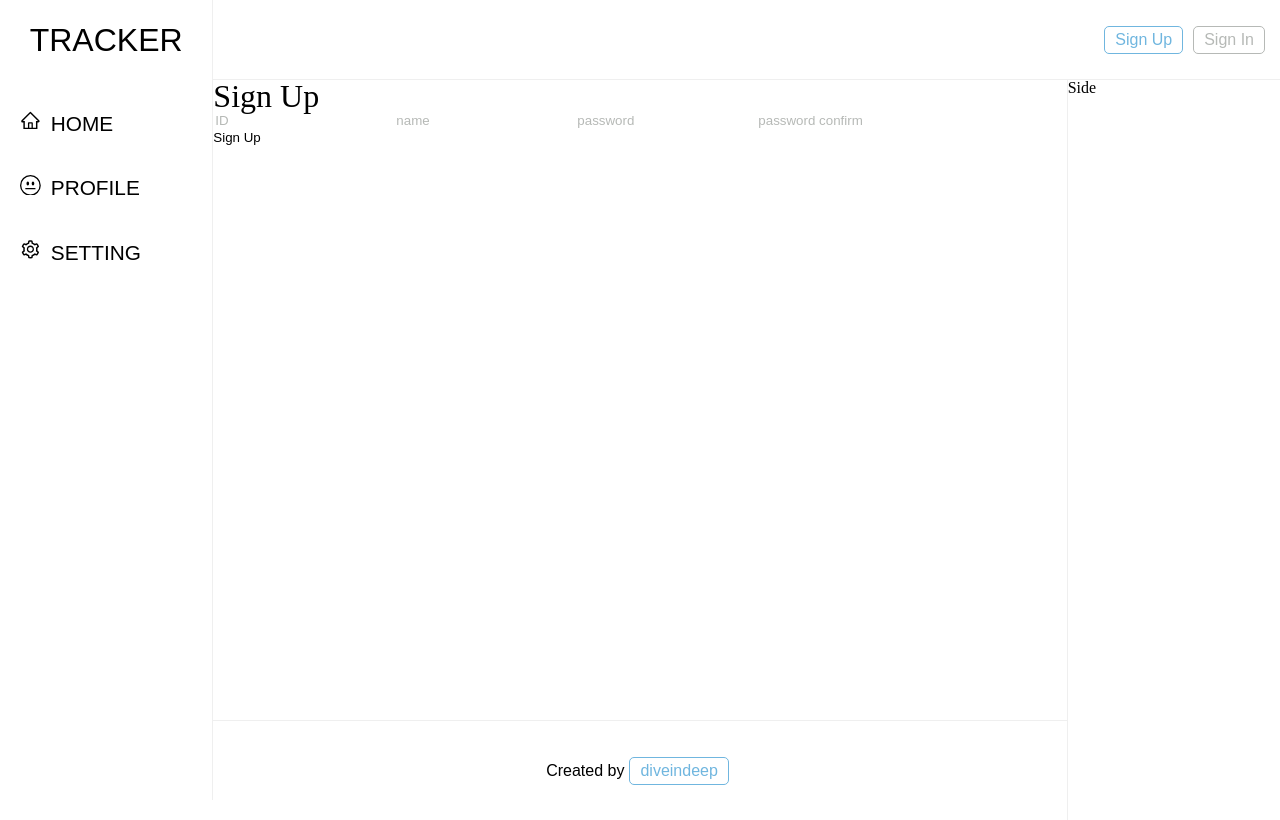
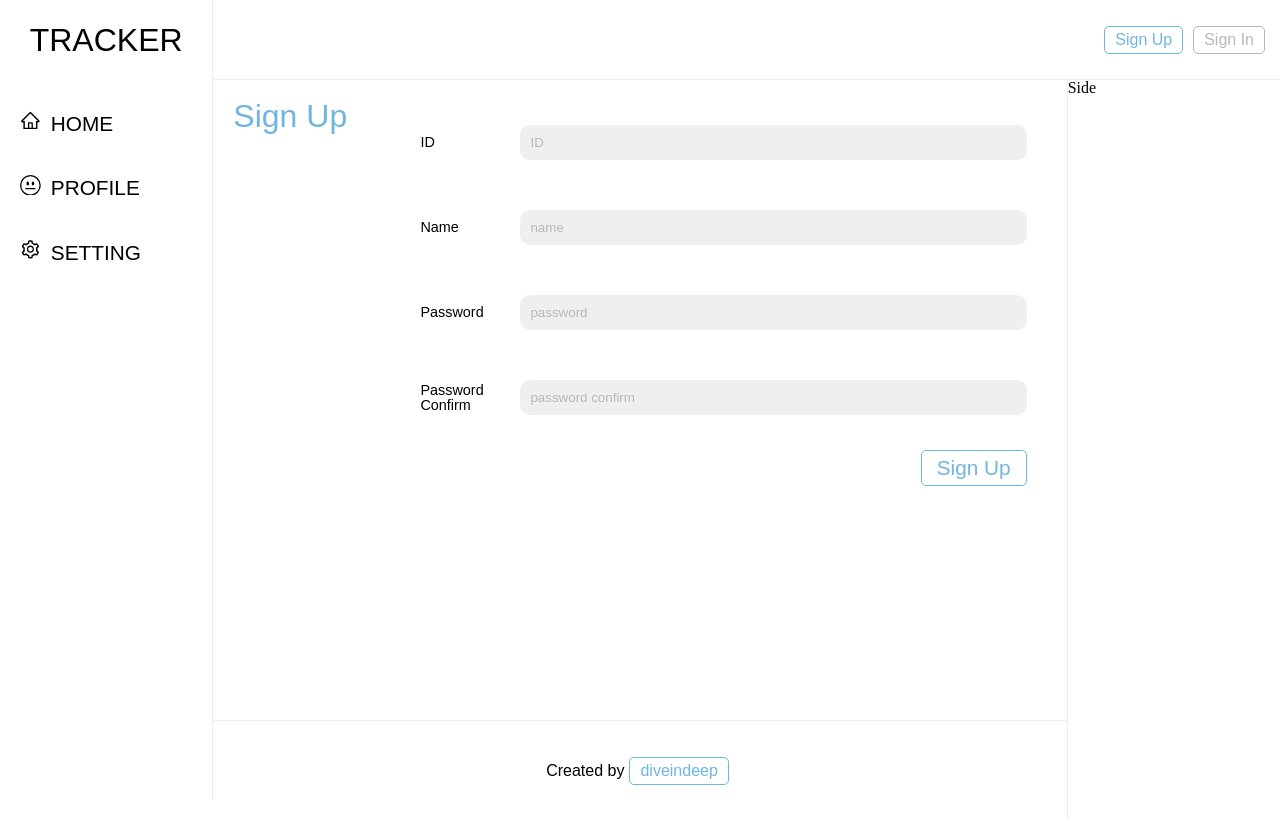
Before and after one commit to diveindeep-dev/tracker-client, a React (Create React App) app: page /signup in a window 1280 px wide. Built offline with nearby package versions, Linux system fonts and the light colour scheme; a web font is replaced by a local one.

Commit message:
Add styles of auth pages

```diff
--- a/src/pages/auth/SignIn.tsx
+++ b/src/pages/auth/SignIn.tsx
@@ -4,6 +4,61 @@ import { fetchUser } from '../../features/auth/slice';
 import { signInApi } from '../../features/auth/api';
 import useForm from '../../hooks/useForm';
 import { signValidation } from '../../utils/regex';
+import styled from 'styled-components';
+import { colorAll, fontAll } from '../../styles/Variables';
+import { hoverButton, media } from '../../styles/Mixin';
+
+export const Error = styled.div`
+  color: ${colorAll.light.red};
+  font-family: ${fontAll.body};
+  padding: 0 20px;
+  font-size: 1rem;
+`;
+
+export const SubmitButton = styled.button`
+  ${hoverButton(colorAll.main)}
+  padding: 5px 15px;
+  font-size: 1.3rem;
+`;
+
+export const Wrap = styled.div`
+  display: flex;
+  align-items: center;
+  justify-content: space-between;
+  font-size: 0.9rem;
+  padding: 10px 20px;
+  div {
+    min-width: 100px;
+  }
+`;
+
+export const Form = styled.form`
+  font-family: ${fontAll.logo};
+  width: 100%;
+  padding: 20px;
+  input {
+    margin: 15px 0;
+    padding: 10px;
+    width: 100%;
+    background-color: ${colorAll.line};
+    border-radius: 10px;
+  }
+`;
+
+export const FormDiv = styled.div`
+  display: flex;
+
+  h1 {
+    padding: 20px;
+    width: 200px;
+    font-family: ${fontAll.logo};
+    color: ${colorAll.main};
+  }
+
+  ${media.mobile} {
+    flex-direction: column;
+  }
+`;
 
 const initialValue: SignInFormValue = {
   profileId: '',
@@ -40,25 +95,33 @@ function SignIn() {
   };
 
   return (
-    <div>
+    <FormDiv>
       <h1>Sign In</h1>
-      <form onSubmit={handleSubmit}>
+      <Form onSubmit={handleSubmit}>
+        <Wrap>
+          <div>ID</div>
           <input
             type="text"
             name="profileId"
             placeholder="ID"
             onChange={handleChange}
           />
+        </Wrap>
+        <Wrap>
+          <div>Password</div>
           <input
             type="password"
             name="password"
-          placeholder="password"
+            placeholder="Password"
             onChange={handleChange}
           />
-        <div>{error}</div>
-        <button type="submit">Sign In</button>
-      </form>
-    </div>
+        </Wrap>
+        <Wrap>
+          <Error>{error}</Error>
+          <SubmitButton type="submit">Sign In</SubmitButton>
+        </Wrap>
+      </Form>
+    </FormDiv>
   );
 }
 
--- a/src/pages/auth/SignUp.tsx
+++ b/src/pages/auth/SignUp.tsx
@@ -4,6 +4,7 @@ import { signUpApi } from '../../features/auth/api';
 import useForm from '../../hooks/useForm';
 import { signValidation } from '../../utils/regex';
 import { getRandomColor, getRandomEmoji } from '../../utils/random';
+import { Error, Form, FormDiv, SubmitButton, Wrap } from './SignIn';
 
 const initialValue: SignUpValidationValue = {
   profileId: '',
@@ -49,37 +50,55 @@ function SignUp() {
   };
 
   return (
-    <div>
+    <FormDiv>
       <h1>Sign Up</h1>
-      <form onSubmit={handleSubmit}>
+      <Form onSubmit={handleSubmit}>
+        <Wrap>
+          <div>ID</div>
           <input
             type="text"
             name="profileId"
+            value={values.profileId}
             placeholder="ID"
             onChange={handleChange}
           />
+        </Wrap>
+        <Wrap>
+          <div>Name</div>
           <input
             type="text"
             name="name"
+            value={values.name}
             placeholder="name"
             onChange={handleChange}
           />
+        </Wrap>
+        <Wrap>
+          <div>Password</div>
           <input
             type="password"
             name="password"
+            value={values.password}
             placeholder="password"
             onChange={handleChange}
           />
+        </Wrap>
+        <Wrap>
+          <div>Password Confirm</div>
           <input
             type="password"
             name="passwordConfirm"
+            value={values.passwordConfirm}
             placeholder="password confirm"
             onChange={handleChange}
           />
-        <div>{error}</div>
-        <button type="submit">Sign Up</button>
-      </form>
-    </div>
+        </Wrap>
+        <Wrap>
+          <Error>{error}</Error>
+          <SubmitButton type="submit">Sign Up</SubmitButton>
+        </Wrap>
+      </Form>
+    </FormDiv>
   );
 }
 
```
Lines whose indentation alone changed are shown as unchanged.
